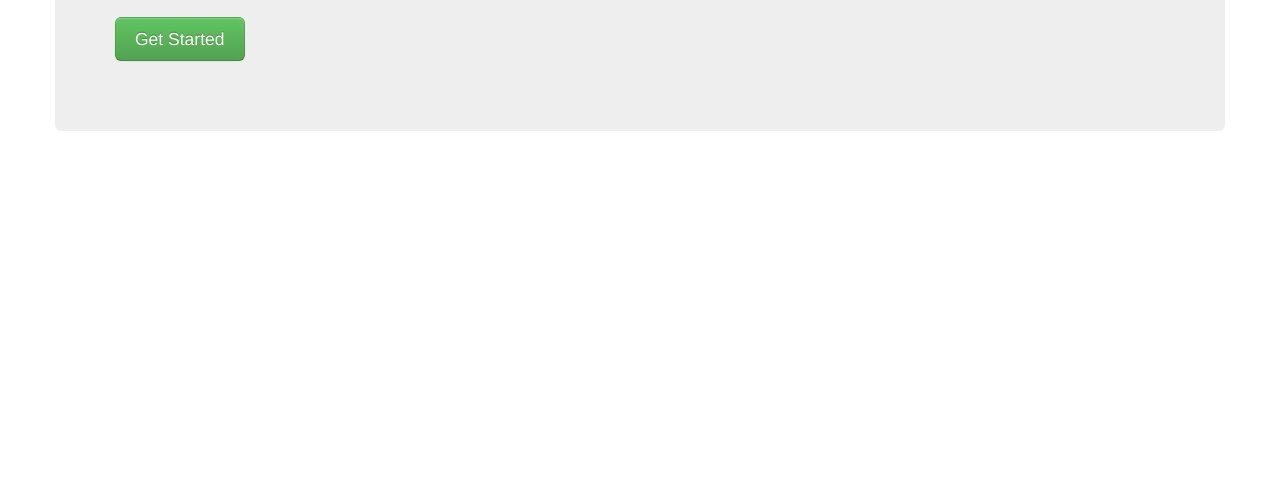
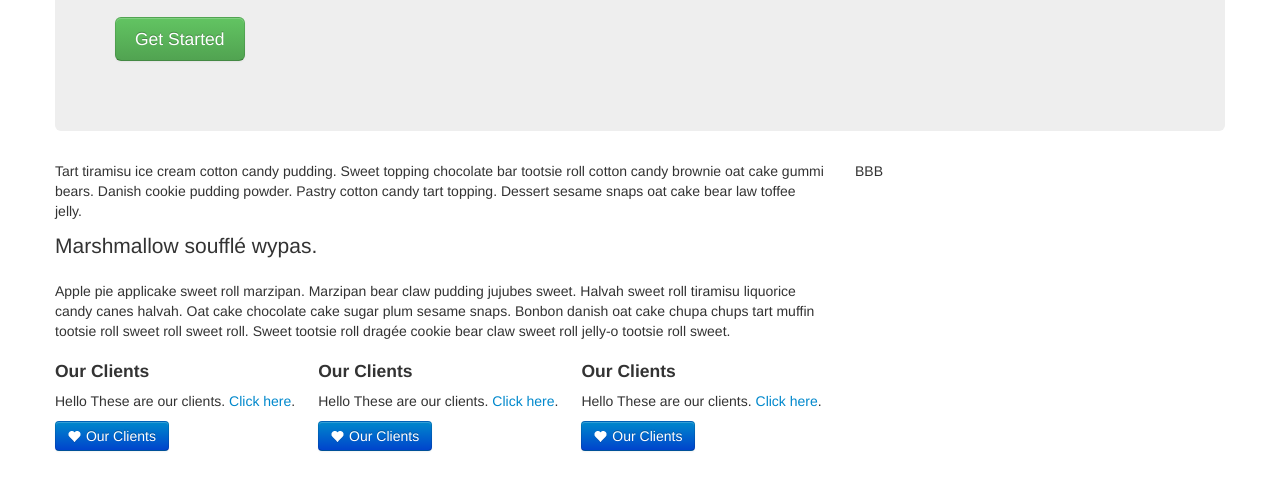
Before and after one commit to taydakov/bootstrap-lesson-2, a plain HTML site: page index.html in a window 1280 px wide. Shown: the part 193-682 px from the top of the page. Drawn offline with Linux system fonts and the light colour scheme.

Commit message:
content area added

```diff
--- a/index.html
+++ b/index.html
@@ -32,6 +32,34 @@
 				<p><a href="#" class="btn btn-success btn-large">Get Started</a></p>
 			</div>
 
+
+			<div class="row-fluid">
+				<div class="span8">
+					<p>Tart tiramisu ice cream cotton candy pudding. Sweet topping chocolate bar tootsie roll cotton candy brownie oat cake gummi bears. Danish cookie pudding powder. Pastry cotton candy tart topping. Dessert sesame snaps oat cake bear law toffee jelly.</p>
+					<p class="lead">Marshmallow soufflé wypas.</p>
+					<p>Apple pie applicake sweet roll marzipan. Marzipan bear claw pudding jujubes sweet. Halvah sweet roll tiramisu liquorice candy canes halvah. Oat cake chocolate cake sugar plum sesame snaps. Bonbon danish oat cake chupa chups tart muffin tootsie roll sweet roll sweet roll. Sweet tootsie roll dragée cookie bear claw sweet roll jelly-o tootsie roll sweet.</p>
+					<div class="row-fluid">
+						<div class="span4">
+							<h4>Our Clients</h4>
+							<p>Hello These are our clients. <a href="#">Click here</a>.</p>
+							<a href="#" class="btn btn-primary"><i class="icon-heart icon-white"></i> Our Clients</a>
+						</div>
+						<div class="span4">
+							<h4>Our Clients</h4>
+							<p>Hello These are our clients. <a href="#">Click here</a>.</p>
+							<a href="#" class="btn btn-primary"><i class="icon-heart icon-white"></i> Our Clients</a>
+						</div>
+						<div class="span4">
+							<h4>Our Clients</h4>
+							<p>Hello These are our clients. <a href="#">Click here</a>.</p>
+							<a href="#" class="btn btn-primary"><i class="icon-heart icon-white"></i> Our Clients</a>
+						</div>
+					</div>
+				</div>
+				<div class="span4">
+					BBB
+				</div>
+			</div>
 		</div>
 
 		<script src="js/jquery.js"></script>
```
